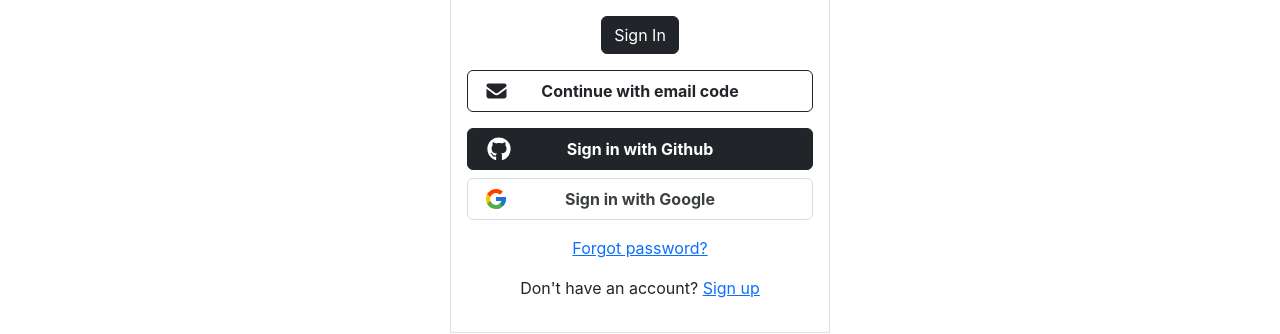
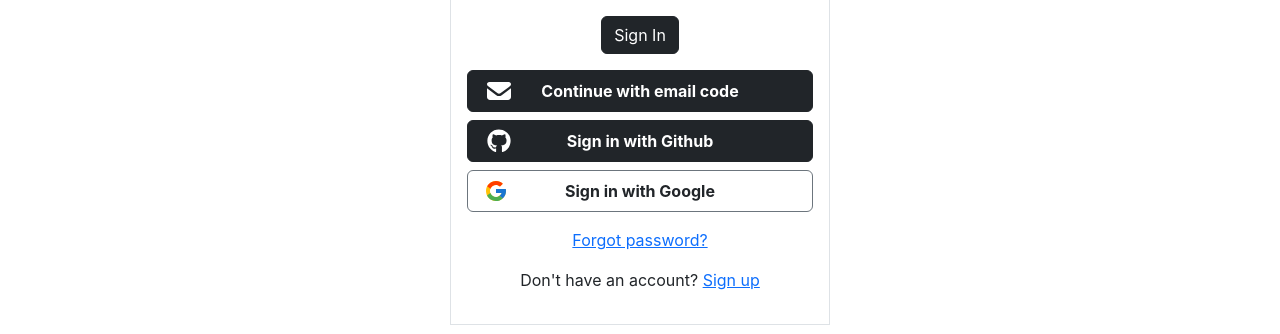
Before and after one commit to chrisitstyle/yourbarbershop, a React (Vite) app in the folder frontend/: page /login in a window 1280 px wide. Shown: the part 333-667 px from the top of the page. Built offline with nearby package versions, Linux system fonts and the light colour scheme; no server answers.

Commit message:
style(frontend): improve dark theme support and unify auth button styles

```diff
--- a/frontend/src/components/EmailMessageModal.jsx
+++ b/frontend/src/components/EmailMessageModal.jsx
@@ -44,12 +44,13 @@ const EmailMessageModal = ({
                 <span>{t("admin.emailModal.to")}</span>
               </OverlayTrigger>
             </Form.Label>
+            {/* dynamic bootstrap class for theme-compatible read-only input background */}
             <Form.Control
               type="email"
               value={emailTo}
               readOnly
               tabIndex={-1}
-              style={{ backgroundColor: "#f8f9fa" }}
+              className="bg-body-secondary"
             />
           </Form.Group>
           <Form.Group controlId="formEmailSubject" className="mt-3">
--- a/frontend/src/pages/Login.jsx
+++ b/frontend/src/pages/Login.jsx
@@ -1,26 +1,15 @@
 import { useEffect, useState } from "react";
-
 import { Link, useNavigate, useLocation } from "react-router-dom";
-
 import { useAuth } from "../auth/AuthContextValue";
-
 import { Alert } from "react-bootstrap";
-
 import ButtonSpinner from "../components/common/ButtonSpinner";
-
 import { FontAwesomeIcon } from "@fortawesome/react-fontawesome";
-
 import { faGithub } from "@fortawesome/free-brands-svg-icons";
 import { faEnvelope } from "@fortawesome/free-solid-svg-icons";
-
 import { API_BASE_URL } from "../api/config";
-
 import GoogleIcon from "../components/common/GoogleIcon";
-
 import useAutoDismiss from "../hooks/useAutoDismiss";
-
 import { useTranslation } from "react-i18next";
-
 import EmailCodeLoginForm from "../components/auth/EmailCodeLoginForm";
 
 const LOGIN_MODE = {
@@ -35,17 +24,14 @@ const Login = () => {
   const [loginMode, setLoginMode] = useState(LOGIN_MODE.PASSWORD);
 
   const [successMessage, setSuccessMessage] = useAutoDismiss(null, 5000);
-
   const [loginErrors, setLoginErrors] = useAutoDismiss(null, 6000);
 
   const [isLoading, setIsLoading] = useState(false);
 
   const location = useLocation();
-
   const navigate = useNavigate();
 
   const { login } = useAuth();
-
   const { t } = useTranslation();
 
   useEffect(() => {
@@ -96,12 +82,10 @@ const Login = () => {
     event.preventDefault();
 
     setIsLoading(true);
-
     setLoginErrors(null);
 
     try {
       await login(email, password);
-
       navigate("/");
     } catch (error) {
       setLoginErrors(getErrorMessages(error));
@@ -112,19 +96,14 @@ const Login = () => {
 
   const switchToEmailCodeLogin = () => {
     setLoginErrors(null);
-
     setSuccessMessage(null);
-
     setPassword("");
-
     setLoginMode(LOGIN_MODE.EMAIL_CODE);
   };
 
   const switchToPasswordLogin = () => {
     setLoginErrors(null);
-
     setSuccessMessage(null);
-
     setLoginMode(LOGIN_MODE.PASSWORD);
   };
 
@@ -196,16 +175,18 @@ const Login = () => {
         {t("auth.loginBtn")}
       </ButtonSpinner>
 
+      {/* email code login button styled identically to github button */}
       <button
         type="button"
-        className="btn btn-outline-dark w-100 py-2 fw-bold position-relative d-flex align-items-center mt-3"
+        className="btn btn-dark w-100 py-2 fw-bold position-relative d-flex align-items-center mt-3"
         style={{ borderRadius: "6px" }}
         onClick={switchToEmailCodeLogin}
       >
         <FontAwesomeIcon
           icon={faEnvelope}
           className="position-absolute start-0 ms-3"
-          size="lg"
+          size="xl"
+          style={{ color: "#ffffff" }}
         />
 
         <span className="w-100 text-center">
@@ -213,7 +194,8 @@ const Login = () => {
         </span>
       </button>
 
-      <div className="text-center mt-3">
+      <div className="text-center mt-2">
+        {/* github oauth button */}
         <a
           href={`${API_BASE_URL}/oauth2/authorization/github`}
           className="btn btn-dark w-100 py-2 fw-bold position-relative d-flex align-items-center"
@@ -229,15 +211,11 @@ const Login = () => {
           <span className="w-100 text-center">{t("auth.githubSign")}</span>
         </a>
 
+        {/* google oauth button adjusted for theme compatibility */}
         <a
           href={`${API_BASE_URL}/oauth2/authorization/google`}
-          className="btn btn-light w-100 py-2 fw-bold position-relative d-flex align-items-center mt-2"
-          style={{
-            borderRadius: "6px",
-            border: "1px solid #dadce0",
-            color: "#3c4043",
-            backgroundColor: "#ffffff",
-          }}
+          className="btn btn-outline-secondary text-body w-100 py-2 fw-bold position-relative d-flex align-items-center mt-2"
+          style={{ borderRadius: "6px" }}
         >
           <GoogleIcon className="position-absolute start-0 ms-3" />
 
```
